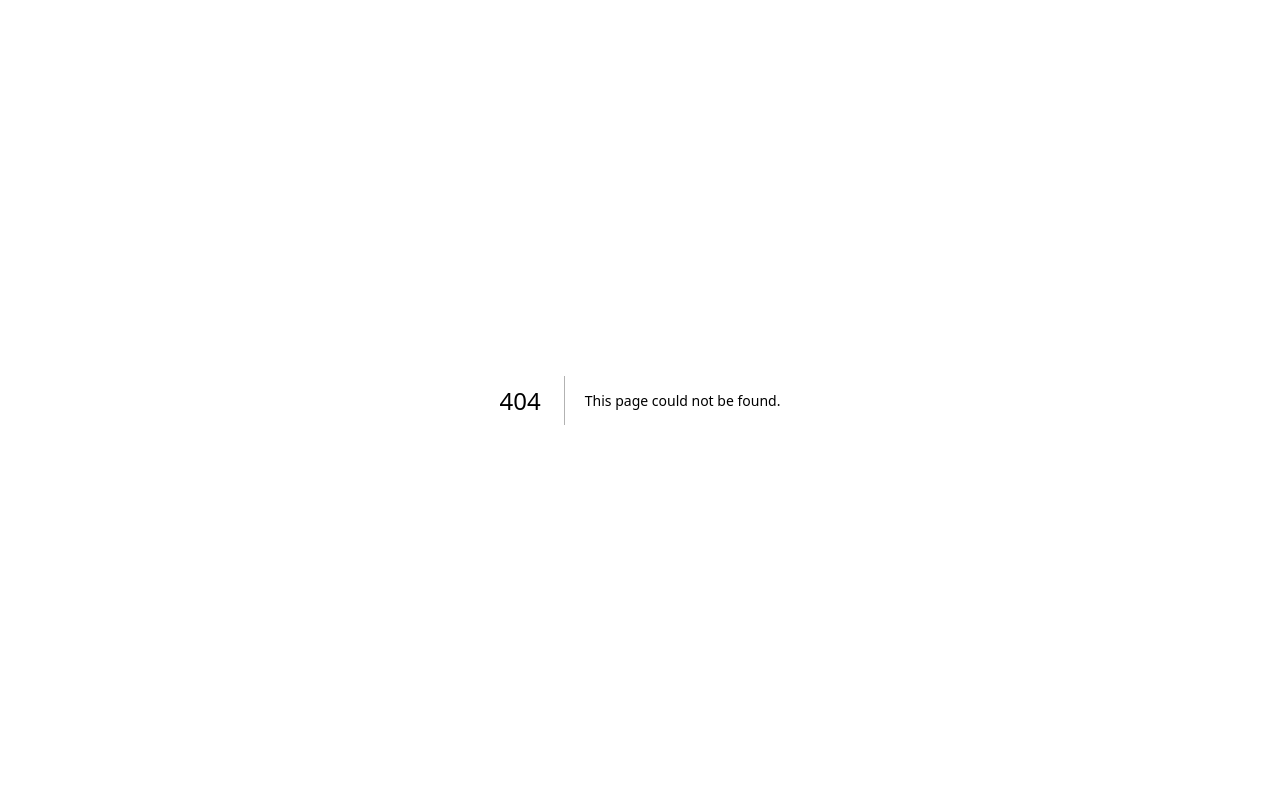
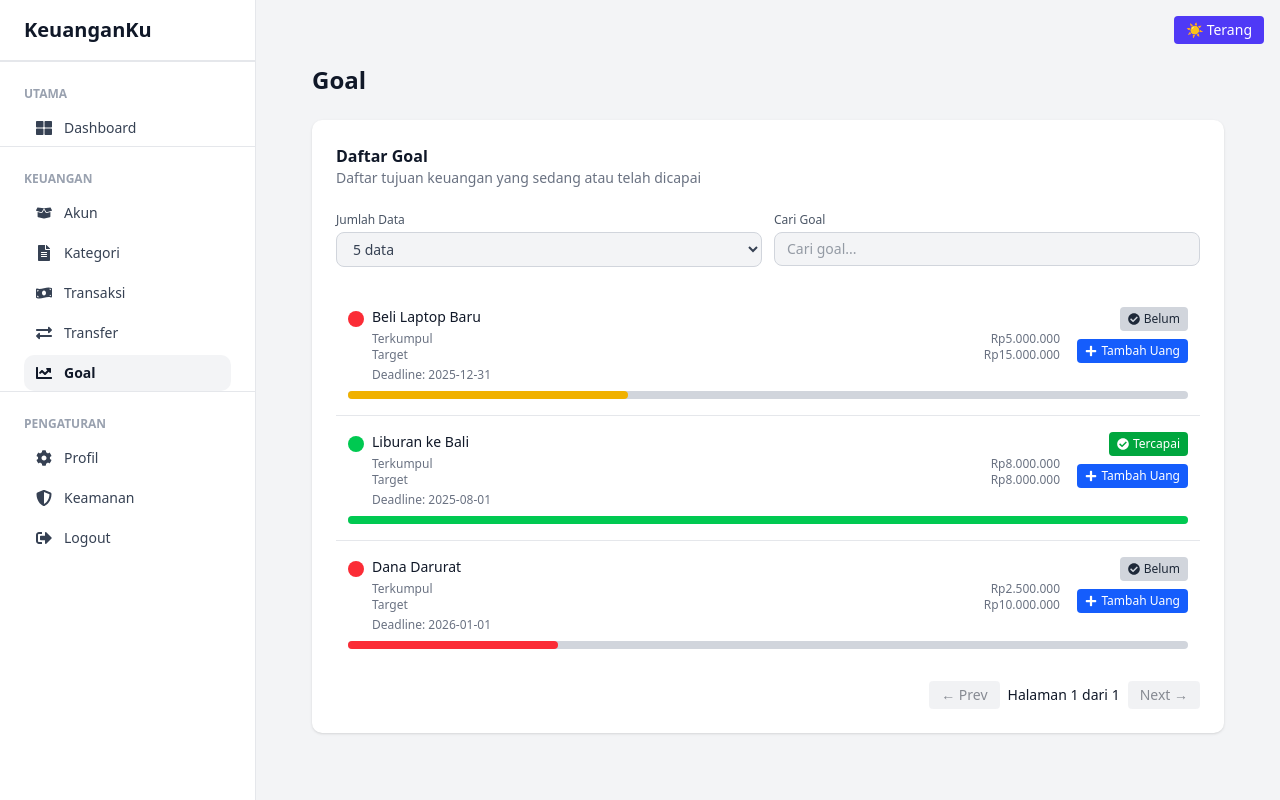
Before and after one commit to andrr64/KeuanganKu-NextJS-React, a Next.js app in the folder keuanganku/: page /app/goal in a window 1280 px wide. Before the commit this address had no page. Built offline with nearby package versions, Linux system fonts and the light colour scheme.

Commit message:
feat: menambahkan halanan Goal (awal)

```diff
--- /dev/null
+++ b/keuanganku/app/app/goal/GoalPage.tsx
@@ -0,0 +1,253 @@
+'use client'
+
+import { useState } from 'react'
+import { FaCheckCircle, FaTimes, FaPlus } from 'react-icons/fa'
+
+type Goal = {
+  id: string
+  nama: string
+  target: number
+  terkumpul: number
+  tanggalTarget: string
+  tercapai: boolean
+}
+
+const initialDummyGoals: Goal[] = [
+  {
+    id: '1',
+    nama: 'Beli Laptop Baru',
+    target: 15000000,
+    terkumpul: 5000000,
+    tanggalTarget: '2025-12-31',
+    tercapai: false,
+  },
+  {
+    id: '2',
+    nama: 'Liburan ke Bali',
+    target: 8000000,
+    terkumpul: 8000000,
+    tanggalTarget: '2025-08-01',
+    tercapai: true,
+  },
+  {
+    id: '3',
+    nama: 'Dana Darurat',
+    target: 10000000,
+    terkumpul: 2500000,
+    tanggalTarget: '2026-01-01',
+    tercapai: false,
+  },
+]
+
+// Format Rupiah konsisten antara SSR & Client
+const formatRupiah = (val: number) => Intl.NumberFormat('id-ID').format(val)
+
+export default function GoalPage() {
+  const [goals, setGoals] = useState<Goal[]>(initialDummyGoals)
+  const [searchKeyword, setSearchKeyword] = useState('')
+  const [page, setPage] = useState(0)
+  const [size, setSize] = useState(5)
+
+  const filteredGoals = goals.filter(goal =>
+    goal.nama.toLowerCase().includes(searchKeyword.toLowerCase())
+  )
+
+  const totalPages = Math.ceil(filteredGoals.length / size)
+  const pagedGoals = filteredGoals.slice(page * size, (page + 1) * size)
+
+  const handleToggleTercapai = (id: string) => {
+    setGoals(prev =>
+      prev.map(goal =>
+        goal.id === id ? { ...goal, tercapai: !goal.tercapai } : goal
+      )
+    )
+  }
+
+  const handleTambahTerkumpul = (id: string) => {
+    setGoals(prev =>
+      prev.map(goal =>
+        goal.id === id
+          ? {
+            ...goal,
+            terkumpul: Math.min(goal.terkumpul + 1_000_000, goal.target),
+            tercapai:
+              goal.terkumpul + 1_000_000 >= goal.target
+                ? true
+                : goal.tercapai,
+          }
+          : goal
+      )
+    )
+  }
+
+  const getProgressColor = (progress: number) => {
+    if (progress < 30) return 'bg-red-500'
+    if (progress < 70) return 'bg-yellow-500'
+    return 'bg-green-500'
+  }
+
+  const handleClearSearch = () => setSearchKeyword('')
+
+  return (
+    <main className="bg-gray-100 dark:bg-gray-900 text-gray-900 dark:text-white transition-colors duration-300 p-4 sm:p-6 md:p-8">
+      <div className="max-w-[1080px] mx-auto md:mx-0">
+        <header className="mb-6">
+          <h1 className="text-2xl font-bold">Goal</h1>
+        </header>
+
+        <div className="bg-white dark:bg-gray-800 rounded-lg shadow-sm p-6">
+          <div className="mb-6">
+            <h2 className="text-md font-semibold">Daftar Goal</h2>
+            <p className="text-sm text-gray-500 dark:text-gray-400">
+              Daftar tujuan keuangan yang sedang atau telah dicapai
+            </p>
+          </div>
+
+          {/* Filter */}
+          <div className="grid grid-cols-1 md:grid-cols-2 gap-3 mb-6">
+            <div>
+              <label className="text-xs font-medium text-gray-600 dark:text-gray-300 block mb-1">
+                Jumlah Data
+              </label>
+              <select
+                value={size}
+                onChange={(e) => {
+                  setPage(0)
+                  setSize(parseInt(e.target.value))
+                }}
+                className="w-full text-sm bg-gray-100 dark:bg-gray-700 text-gray-700 dark:text-white px-3 py-1.5 rounded-md border border-gray-300 dark:border-gray-600"
+              >
+                <option value={5}>5 data</option>
+                <option value={10}>10 data</option>
+              </select>
+            </div>
+
+            <div>
+              <label className="text-xs font-medium text-gray-600 dark:text-gray-300 block mb-1">
+                Cari Goal
+              </label>
+              <div className="relative">
+                <input
+                  type="text"
+                  placeholder="Cari goal..."
+                  value={searchKeyword}
+                  onChange={(e) => {
+                    setPage(0)
+                    setSearchKeyword(e.target.value)
+                  }}
+                  className="w-full text-sm bg-gray-100 dark:bg-gray-700 text-gray-700 dark:text-white px-3 py-1.5 pr-10 rounded-md border border-gray-300 dark:border-gray-600"
+                />
+                {searchKeyword && (
+                  <button
+                    type="button"
+                    onClick={handleClearSearch}
+                    className="absolute right-2 top-1/2 -translate-y-1/2 text-gray-500 hover:text-gray-800 dark:hover:text-white"
+                    aria-label="Clear search"
+                  >
+                    <FaTimes />
+                  </button>
+                )}
+              </div>
+            </div>
+          </div>
+
+          {/* List */}
+          <ul className="divide-y divide-gray-200 dark:divide-gray-700 max-h-[560px] overflow-y-auto">
+            {pagedGoals.length === 0 ? (
+              <li className="text-sm text-gray-500 dark:text-gray-400 py-6 text-center">
+                Tidak ada goal yang ditemukan.
+              </li>
+            ) : (
+              pagedGoals.map(goal => {
+                const progress = Math.min((goal.terkumpul / goal.target) * 100, 100)
+                return (
+                  <li key={goal.id} className="py-4 px-3">
+                    <div className="flex justify-between items-start mb-2 gap-2 flex-wrap">
+                      {/* Bullet Status */}
+                      <div
+                        className={`w-4 h-4 rounded-full mt-1 ${goal.tercapai ? 'bg-green-500' : 'bg-red-500'}`}
+                        title={goal.tercapai ? 'Selesai' : 'Belum selesai'}
+                      />
+
+                      <div className="flex-1 min-w-[200px]">
+                        <p className="text-sm font-medium">{goal.nama}</p>
+
+                        <div className="flex justify-between text-xs text-gray-500 dark:text-gray-400 mt-1">
+                          <span>Terkumpul</span>
+                          <span suppressHydrationWarning>
+                            Rp{formatRupiah(goal.terkumpul)}
+                          </span>
+                        </div>
+                        <div className="flex justify-between text-xs text-gray-500 dark:text-gray-400">
+                          <span>Target</span>
+                          <span suppressHydrationWarning>
+                            Rp{formatRupiah(goal.target)}
+                          </span>
+                        </div>
+
+                        <p className="text-xs text-gray-500 dark:text-gray-400 mt-1">
+                          Deadline: {goal.tanggalTarget}
+                        </p>
+                      </div>
+
+                      <div className="flex flex-col items-end gap-2 min-w-[120px]">
+                        {/* Tombol Status */}
+                        <button
+                          onClick={() => handleToggleTercapai(goal.id)}
+                          className={`text-xs px-2 py-1 rounded flex items-center gap-1 transition whitespace-nowrap
+                            ${goal.tercapai
+                              ? 'bg-green-600 text-white hover:bg-green-700'
+                              : 'bg-gray-300 dark:bg-gray-700 text-gray-800 dark:text-white hover:bg-gray-400'
+                            }`}
+                        >
+                          <FaCheckCircle />
+                          {goal.tercapai ? 'Tercapai' : 'Belum'}
+                        </button>
+
+                        {/* Tombol Tambah */}
+                        <button
+                          onClick={() => handleTambahTerkumpul(goal.id)}
+                          className="text-xs px-2 py-1 rounded bg-blue-600 hover:bg-blue-700 text-white flex items-center gap-1 whitespace-nowrap"
+                        >
+                          <FaPlus />
+                          Tambah Uang
+                        </button>
+                      </div>
+                    </div>
+
+                    {/* Progress Bar */}
+                    <div className="w-full bg-gray-300 dark:bg-gray-600 h-2 rounded-full">
+                      <div
+                        className={`h-2 rounded-full transition-all duration-300 ${getProgressColor(progress)}`}
+                        style={{ width: `${progress}%` }}
+                      />
+                    </div>
+                  </li>
+                )
+              })
+            )}
+          </ul>
+
+          {/* Pagination */}
+          <div className="mt-4 flex justify-end items-center gap-2 text-sm">
+            <button
+              onClick={() => setPage(p => Math.max(0, p - 1))}
+              disabled={page === 0}
+              className="px-3 py-1 bg-gray-200 dark:bg-gray-700 rounded disabled:opacity-50"
+            >
+              ← Prev
+            </button>
+            <span>Halaman {page + 1} dari {totalPages}</span>
+            <button
+              onClick={() => setPage(p => Math.min(totalPages - 1, p + 1))}
+              disabled={page >= totalPages - 1}
+              className="px-3 py-1 bg-gray-200 dark:bg-gray-700 rounded disabled:opacity-50"
+            >
+              Next →
+            </button>
+          </div>
+        </div>
+      </div>
+    </main>
+  )
+}
--- /dev/null
+++ b/keuanganku/app/app/goal/page.tsx
@@ -0,0 +1,10 @@
+import { Metadata } from "next";
+import GoalPage from "./GoalPage";
+export const metadata: Metadata = {
+    title: 'Goal | KeuanganKu',
+    description: 'Kategori'
+}
+
+export default function Page(){
+    return <GoalPage/>
+}
```
